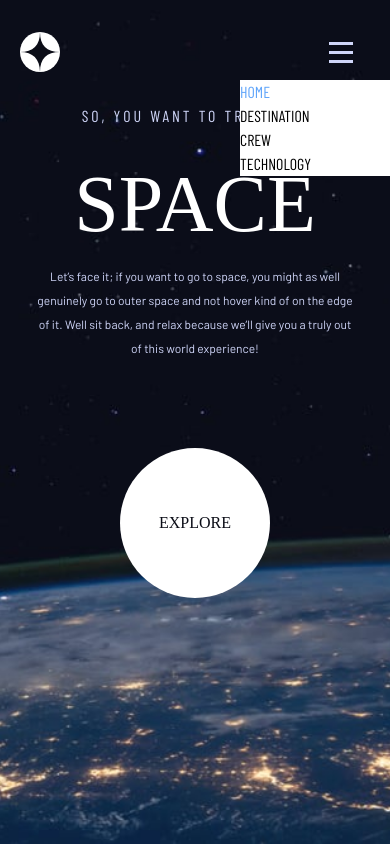
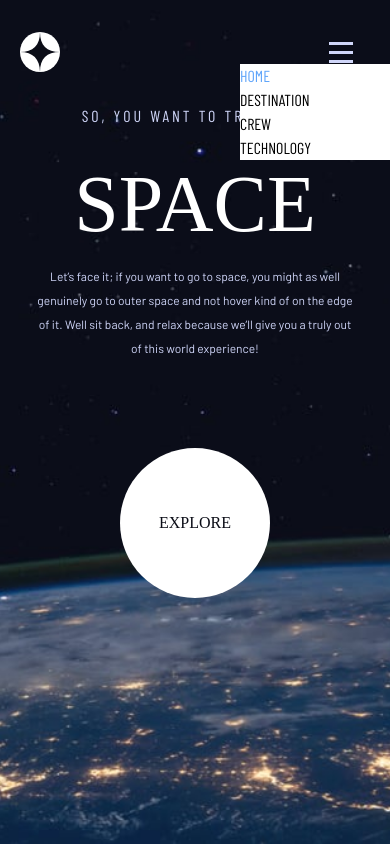
Before and after one commit to Agyanim/space-tourism-website, a React (Vite) app: page / in a window 390 px wide. Built offline with nearby package versions, Linux system fonts and the light colour scheme; a web font is replaced by a local one.

Commit message:
mobile view

```diff
--- a/src/components/Menu.jsx
+++ b/src/components/Menu.jsx
@@ -41,7 +41,7 @@ const Menu = () => {
       });
 
   return (
-    <div className='absolute translate-x-[15rem] translate-y-[5rem]'>{renderLink}</div>
+    <div className='fixed translate-x-[15rem] translate-y-[4rem]'>{renderLink}</div>
   )
 }
 
```
